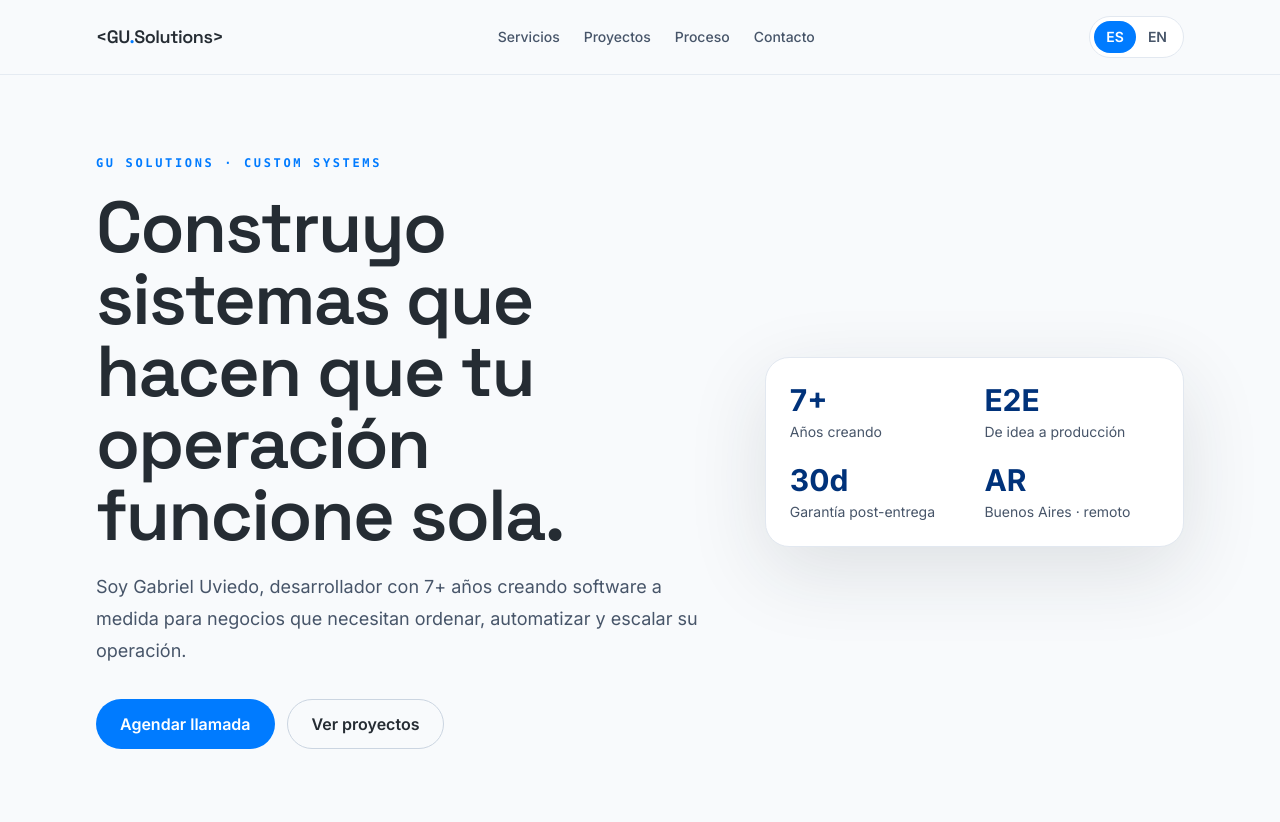
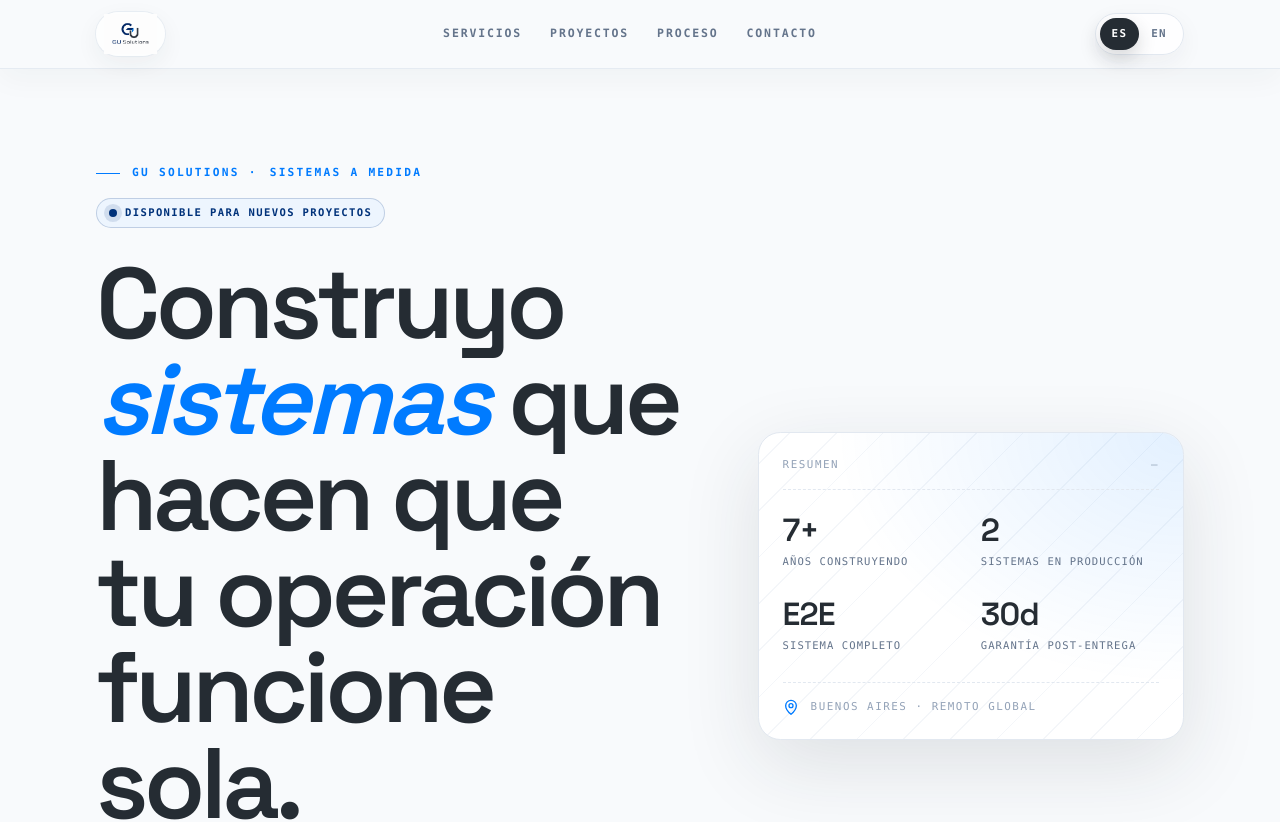
Before and after one commit to gabuvi7/gusolutions, a Next.js app: page / in a window 1280 px wide. Shown: the top 822 px of the page. Built offline with nearby package versions, Linux system fonts and the light colour scheme; no server answers; the database is empty.

Commit message:
feat: polish hero and nav branding

```diff
--- a/app/globals.css
+++ b/app/globals.css
@@ -16,6 +16,10 @@ body {
   @apply bg-slate-50 text-graphite antialiased;
 }
 
+svg {
+  display: block;
+}
+
 :where(a, button, input, textarea):focus-visible {
   @apply outline outline-2 outline-offset-4 outline-brand-blue;
 }
@@ -30,7 +34,15 @@ body {
 }
 
 .site-header {
-  @apply sticky top-0 z-50 border-b border-slate-200/80 bg-slate-50/90 backdrop-blur;
+  @apply sticky top-0 z-50 border-b border-slate-200/80 bg-slate-50/90 shadow-[0_10px_30px_rgba(37,44,51,0.04)] backdrop-blur-xl;
+}
+
+.nav-brand {
+  @apply inline-flex min-h-11 items-center rounded-full bg-white/70 px-2 shadow-[0_8px_24px_rgba(37,44,51,0.06)] ring-1 ring-slate-200/70 transition hover:-translate-y-0.5 hover:ring-brand-blue/30;
+}
+
+.nav-brand-logo {
+  @apply h-10 w-auto object-contain;
 }
 
 .skip-link {
@@ -38,7 +50,19 @@ body {
 }
 
 .nav-link {
-  @apply text-sm font-medium text-slate-600 transition hover:text-brand-navy;
+  @apply font-mono text-[0.72rem] font-semibold uppercase tracking-[0.16em] text-slate-500 transition hover:text-brand-navy;
+}
+
+.language-toggle {
+  @apply inline-flex rounded-full border border-slate-200 bg-white/85 p-1 shadow-[0_8px_24px_rgba(37,44,51,0.05)];
+}
+
+.language-toggle button {
+  @apply min-h-8 rounded-full px-3 font-mono text-[0.68rem] font-semibold tracking-[0.12em] text-slate-500 transition hover:text-brand-navy;
+}
+
+.language-toggle button.is-active {
+  @apply bg-graphite text-white shadow-[0_8px_18px_rgba(37,44,51,0.18)];
 }
 
 .section {
@@ -46,7 +70,12 @@ body {
 }
 
 .eyebrow {
-  @apply font-mono text-xs font-semibold uppercase tracking-[0.22em] text-brand-blue;
+  @apply inline-flex items-center gap-3 font-mono text-[0.7rem] font-semibold uppercase tracking-[0.2em] text-brand-blue;
+}
+
+.eyebrow::before {
+  @apply h-px w-6 bg-current;
+  content: "";
 }
 
 .section-title {
@@ -66,11 +95,104 @@ body {
 }
 
 .button-primary {
-  @apply inline-flex min-h-12 items-center justify-center rounded-full bg-brand-blue px-6 py-3 font-semibold text-white transition hover:bg-brand-navy;
+  @apply inline-flex min-h-12 items-center justify-center gap-2 rounded-full bg-brand-blue px-6 py-3 font-mono text-xs font-semibold uppercase tracking-[0.12em] text-white shadow-[0_18px_42px_rgba(0,123,255,0.28)] transition hover:-translate-y-0.5 hover:bg-brand-navy;
+}
+
+.button-primary svg {
+  @apply h-4 w-4;
 }
 
 .button-secondary {
-  @apply inline-flex min-h-12 items-center justify-center rounded-full border border-slate-300 px-6 py-3 font-semibold text-graphite transition hover:border-brand-blue hover:text-brand-blue;
+  @apply inline-flex min-h-12 items-center justify-center rounded-full border border-slate-300 bg-white/70 px-6 py-3 font-mono text-xs font-semibold uppercase tracking-[0.12em] text-graphite transition hover:-translate-y-0.5 hover:border-brand-blue hover:text-brand-blue;
+}
+
+.hero-section {
+  @apply container grid min-h-[calc(100dvh-var(--header-height))] items-center gap-12 py-16 sm:py-20 lg:grid-cols-[1.18fr_0.82fr] lg:py-24;
+}
+
+.hero-copy {
+  @apply max-w-5xl;
+}
+
+.hero-eyebrow-row {
+  @apply mb-7 flex flex-wrap items-center gap-4;
+}
+
+.hero-status {
+  @apply inline-flex items-center gap-2 rounded-full border border-brand-navy/20 bg-brand-soft/70 px-3 py-1.5 font-mono text-[0.66rem] font-semibold uppercase tracking-[0.13em] text-brand-navy;
+}
+
+.hero-status-dot {
+  @apply h-2 w-2 rounded-full bg-brand-navy shadow-[0_0_0_5px_rgba(0,50,122,0.12)];
+}
+
+.hero-title {
+  @apply max-w-5xl text-balance font-display text-[clamp(3.15rem,8vw,6.25rem)] font-semibold leading-[0.96] tracking-[-0.045em] text-graphite;
+}
+
+.hero-title em {
+  @apply text-brand-blue;
+  font-style: italic;
+}
+
+.hero-subtitle {
+  @apply mt-7 max-w-[56ch] text-[clamp(1rem,1.3vw,1.15rem)] leading-8 text-slate-600;
+  text-wrap: pretty;
+}
+
+.hero-cta {
+  @apply mt-9 flex flex-col gap-3 sm:flex-row;
+}
+
+.hero-card {
+  @apply relative overflow-hidden rounded-[1.4rem] border border-slate-200 bg-white p-6 shadow-soft;
+}
+
+.hero-card::before {
+  position: absolute;
+  inset: 0;
+  pointer-events: none;
+  content: "";
+  background:
+    radial-gradient(ellipse at top right, rgba(0, 123, 255, 0.11), transparent 58%),
+    repeating-linear-gradient(-45deg, transparent 0 32px, rgba(0, 50, 122, 0.045) 32px 33px);
+}
+
+.hero-card > * {
+  @apply relative;
+}
+
+.hero-card-head,
+.hero-card-foot {
+  @apply flex items-center justify-between border-slate-200 font-mono text-[0.68rem] uppercase tracking-[0.14em] text-slate-400;
+}
+
+.hero-card-head {
+  @apply mb-5 border-b border-dashed pb-4;
+}
+
+.hero-stats {
+  @apply grid grid-cols-2 gap-5;
+}
+
+.hero-stat {
+  @apply py-1;
+}
+
+.hero-stat dt {
+  @apply font-display text-[2rem] font-semibold leading-none tracking-tight text-graphite;
+}
+
+.hero-stat dd {
+  @apply mt-2 font-mono text-[0.66rem] uppercase tracking-[0.1em] text-slate-500;
+}
+
+.hero-card-foot {
+  @apply mt-6 justify-start gap-3 border-t border-dashed pt-4;
+}
+
+.hero-card-foot svg {
+  @apply h-4 w-4 text-brand-blue;
 }
 
 @media (prefers-reduced-motion: reduce) {
--- a/app/page.tsx
+++ b/app/page.tsx
@@ -1,3 +1,4 @@
+import Image from "next/image";
 import { About } from "@/components/sections/about";
 import { Benefits } from "@/components/sections/benefits";
 import { Contact } from "@/components/sections/contact";
@@ -20,11 +21,18 @@ export default function Home() {
   return (
     <>
       <header className="site-header">
-        <nav className="container flex items-center justify-between py-4" aria-label="Primary navigation">
-          <a href="#home" className="font-display text-lg font-semibold tracking-tight text-graphite">
-            &lt;GU<span className="text-brand-blue">.</span>Solutions&gt;
+        <nav className="container flex items-center justify-between gap-4 py-3" aria-label="Primary navigation">
+          <a href="#home" className="nav-brand" aria-label="GU Solutions home">
+            <Image
+              src="/logo.png"
+              alt="GU Solutions"
+              width={1448}
+              height={1086}
+              className="nav-brand-logo"
+              sizes="132px"
+            />
           </a>
-          <div className="hidden items-center gap-6 md:flex">
+          <div className="hidden items-center gap-7 md:flex">
             {navItems.map(([href, en, es]) => (
               <a key={href} className="nav-link" href={href}>
                 <LocalizedText en={en} es={es} />
--- a/components/sections/hero.tsx
+++ b/components/sections/hero.tsx
@@ -1,31 +1,62 @@
 import { t } from "@/lib/i18n";
 import { LocalizedText } from "@/components/ui/localized-text";
 
+const stats = [
+  ["7+", "Años construyendo", "Years building"],
+  ["2", "Sistemas en producción", "Systems in production"],
+  ["E2E", "Sistema completo", "End-to-end system"],
+  ["30d", "Garantía post-entrega", "Post-launch warranty"],
+] as const;
+
 export function Hero() {
   return (
-    <section id="home" className="section grid min-h-[calc(100dvh-var(--header-height))] items-center gap-10 lg:grid-cols-[1.2fr_0.8fr]">
-      <div>
-        <p className="eyebrow">GU Solutions · Custom systems</p>
-        <h1 className="mt-5 max-w-4xl font-display text-5xl font-semibold tracking-tight text-graphite sm:text-7xl">
-          <LocalizedText es={t("heroTitle", "es")} en={t("heroTitle", "en")} />
+    <section id="home" className="hero-section">
+      <div className="hero-copy">
+        <div className="hero-eyebrow-row">
+          <p className="eyebrow">GU Solutions · <LocalizedText es="Sistemas a medida" en="Custom systems" /></p>
+          <span className="hero-status">
+            <span className="hero-status-dot" aria-hidden="true" />
+            <LocalizedText es="Disponible para nuevos proyectos" en="Available for new projects" />
+          </span>
+        </div>
+        <h1 className="hero-title">
+          <span className="lang-es">Construyo <em>sistemas</em> que hacen que tu operación funcione sola.</span>
+          <span className="lang-en">I build <em>systems</em> that make your operations run on their own.</span>
         </h1>
-        <p className="section-copy">
+        <p className="hero-subtitle">
           <LocalizedText es={t("heroCopy", "es")} en={t("heroCopy", "en")} />
         </p>
-        <div className="mt-8 flex flex-col gap-3 sm:flex-row">
-          <a className="button-primary" href="#contact"><LocalizedText es="Agendar llamada" en="Book a call" /></a>
+        <div className="hero-cta">
+          <a className="button-primary" href="#contact">
+            <svg aria-hidden="true" viewBox="0 0 24 24" fill="none" stroke="currentColor" strokeWidth="2" strokeLinecap="round" strokeLinejoin="round">
+              <rect x="3" y="4" width="18" height="18" rx="2" />
+              <path d="M16 2v4M8 2v4M3 10h18" />
+            </svg>
+            <LocalizedText es="Agendar llamada de 20'" en="Book a 20-min call" />
+          </a>
           <a className="button-secondary" href="#projects"><LocalizedText es="Ver proyectos" en="See work" /></a>
         </div>
       </div>
-      <aside className="card" aria-label="GU Solutions at a glance">
-        <dl className="grid grid-cols-2 gap-5">
-          {[["7+", "Años creando", "Years building"], ["E2E", "De idea a producción", "Idea to production"], ["30d", "Garantía post-entrega", "Post-launch warranty"], ["AR", "Buenos Aires · remoto", "Buenos Aires · remote"]].map(([value, es, en]) => (
-            <div key={value}>
-              <dt className="text-3xl font-bold text-brand-navy">{value}</dt>
-              <dd className="mt-1 text-sm text-slate-600"><LocalizedText es={es} en={en} /></dd>
+      <aside className="hero-card" aria-label="GU Solutions at a glance">
+        <div className="hero-card-head">
+          <span><LocalizedText es="Resumen" en="At a glance" /></span>
+          <span aria-hidden="true">—</span>
+        </div>
+        <dl className="hero-stats">
+          {stats.map(([value, es, en]) => (
+            <div className="hero-stat" key={value}>
+              <dt>{value}</dt>
+              <dd><LocalizedText es={es} en={en} /></dd>
             </div>
           ))}
         </dl>
+        <div className="hero-card-foot">
+          <svg aria-hidden="true" viewBox="0 0 24 24" fill="none" stroke="currentColor" strokeWidth="2" strokeLinecap="round" strokeLinejoin="round">
+            <path d="M20 10c0 6-8 13-8 13s-8-7-8-13a8 8 0 0 1 16 0Z" />
+            <circle cx="12" cy="10" r="3" />
+          </svg>
+          <LocalizedText es="Buenos Aires · remoto global" en="Buenos Aires · remote worldwide" />
+        </div>
       </aside>
     </section>
   );
--- a/components/ui/language-toggle.tsx
+++ b/components/ui/language-toggle.tsx
@@ -27,12 +27,12 @@ export function LanguageToggle() {
   }
 
   return (
-    <div className="inline-flex rounded-full border border-slate-200 bg-white p-1" aria-label="Language selector">
+    <div className="language-toggle" aria-label="Language selector">
       {(["es", "en"] as const).map((option) => (
         <button
           key={option}
           type="button"
-          className={`rounded-full px-3 py-1.5 text-sm font-semibold ${locale === option ? "bg-brand-blue text-white" : "text-slate-600"}`}
+          className={locale === option ? "is-active" : undefined}
           aria-pressed={locale === option}
           onClick={() => changeLocale(option)}
         >
```
Also changed, not shown: public/logo.png (added).
